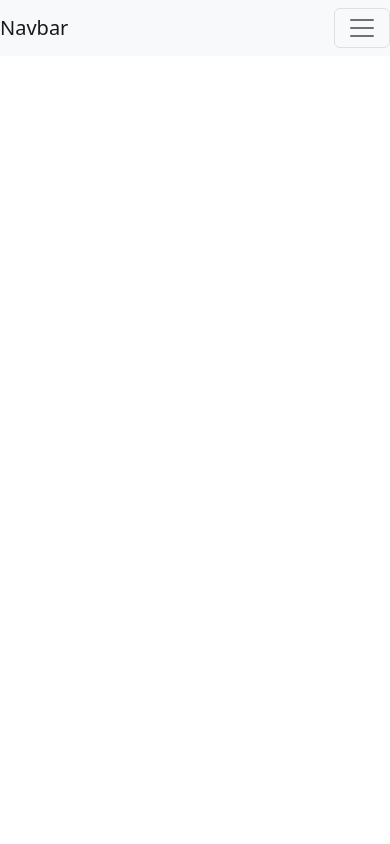
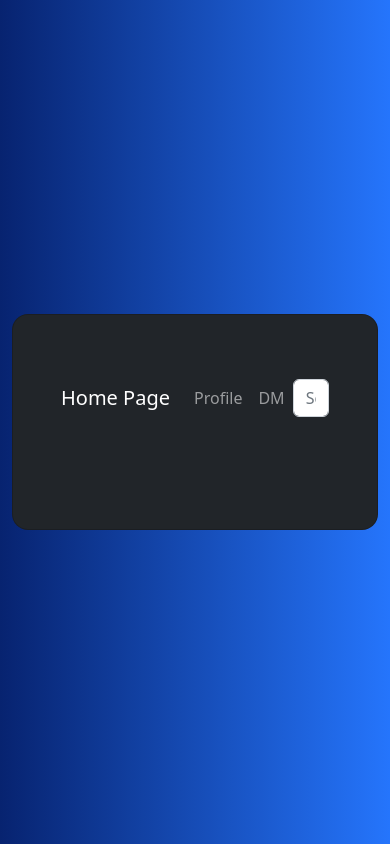
Before and after one commit to puibtx/131-Team10, a Flask app: page /home in a window 390 px wide. Before the commit the page is almost empty. Run offline with Flask 2, Linux system fonts and the light colour scheme; a user stored in the database is signed in.

Commit message:
home page is made and directs after sign in

```diff
--- a/teamProject/app/auth.py
+++ b/teamProject/app/auth.py
@@ -2,7 +2,7 @@ from flask import Blueprint, render_template, request, flash, redirect, url_for
 from .forms import LoginForm, SignupForm
 from .models import User
 from . import db
-from flask_login import logout_user, login_required
+from flask_login import logout_user, login_required, login_user, current_user
 
 from werkzeug.security import generate_password_hash, check_password_hash
 # pages here are for login, signup, etc...
@@ -20,7 +20,7 @@ def login():
 
         user = User.query.filter_by(email=email).first()
         if user and check_password_hash(user.password, password):
-
+            login_user(user, remember=True)
             return redirect(url_for('routes.user_home'))
         else:
             flash('invalid email or password!', category='error')
@@ -52,6 +52,7 @@ def signup():
                         username=username, password=generate_password_hash(password, method='sha512'))
             db.session.add(user)
             db.session.commit()
+            login_user(user, remember=True)
             flash('Success! welcome', category='success')
             return redirect(url_for('auth.login'))
 
--- a/teamProject/app/routes.py
+++ b/teamProject/app/routes.py
@@ -22,7 +22,7 @@ def delete(id):
         flash('failed to delete account')
 
 
+@login_required
 @views.route('/home')
-@login_required
 def user_home():
     return render_template('home.html')
--- a/teamProject/app/templates/home.html
+++ b/teamProject/app/templates/home.html
@@ -1 +1,54 @@
-{% extends 'index.html' %}
+<!DOCTYPE html>
+<html lang="en">
+    <head>
+        <meta charset="utf-8">
+        <meta name="viewport" content="width=device-width, initial-scale=1">
+        <link href="https://cdn.jsdelivr.net/npm/bootstrap@5.2.3/dist/css/bootstrap.min.css" rel="stylesheet" integrity="sha384-rbsA2VBKQhggwzxH7pPCaAqO46MgnOM80zW1RWuH61DGLwZJEdK2Kadq2F9CUG65" crossorigin="anonymous">
+
+        <title> Base </title>
+        <link rel="stylesheet" type="text/css" href="static/css/login.css">
+      </head>
+      <body>
+        <section class="vh-100 gradient-custom">
+          <div class="container py-5 h-100">
+            <div class="row d-flex justify-content-center align-items-center h-100">
+              <div class="col-12 col-md-8 col-lg-6 col-xl-5">
+                <div class="card bg-dark text-white" style="border-radius: 1rem">
+                  <div class="card-body p-5 text-center">
+                    <div class="mb-md-5 mt-md-4 pb-5">
+
+
+
+        <nav class="navbar navbar-expand navbar-dark bg-dark">
+            <a class="navbar-brand" href="#">Home Page</a>
+            <button class="navbar-toggler" type="button" data-toggle="collapse" data-target="#navbarsExample02" aria-controls="navbarsExample02" aria-expanded="false" aria-label="Toggle navigation">
+              <span class="navbar-toggler-icon"></span>
+            </button>
+
+            <div class="collapse navbar-collapse" id="navbarsExample02">
+              <ul class="navbar-nav mr-auto">
+                <li class="nav-item active">
+                  <a class="nav-link" href="#">Profile</a>
+                </li>
+                <li class="nav-item">
+                  <a class="nav-link" href="#">DM</a>
+                </li>
+              </ul>
+              <form class="form-inline my-2 my-md-0">
+                <input class="form-control" type="text" placeholder="Search">
+              </form>
+            </div>
+          </nav>
+
+
+                  </div>
+                </div>
+              </div>
+            </div>
+          </div>
+        </div></section>
+
+        <script src="https://cdn.jsdelivr.net/npm/bootstrap@5.2.3/dist/js/bootstrap.bundle.min.js" integrity="sha384-kenU1KFdBIe4zVF0s0G1M5b4hcpxyD9F7jL+jjXkk+Q2h455rYXK/7HAuoJl+0I4" crossorigin="anonymous"></script>
+
+    </body>
+</html>
```
Also changed, not shown: teamProject/instance/app.db.
